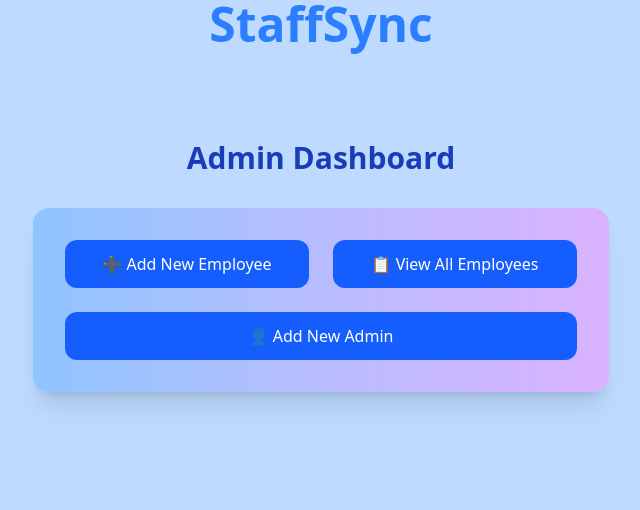
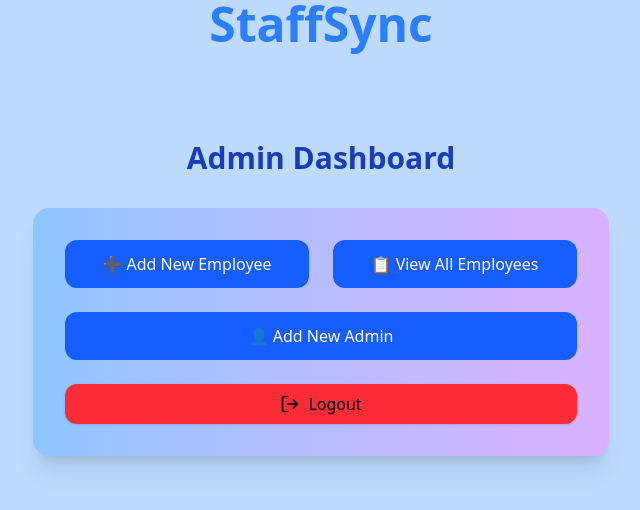
Before and after one commit to srz-anandhu/emp-client, a React (Vite) app in the folder client/: page /admin/dashboard in a window 1280 px wide. Shown: the top 510 px of the page, without its empty margins (319-959 px from the left). Built offline with nearby package versions, Linux system fonts and the light colour scheme.

Commit message:
added logout in the admin dashboard for successful logout for admins

```diff
--- a/client/package.json
+++ b/client/package.json
@@ -12,6 +12,7 @@
   "dependencies": {
     "@tailwindcss/vite": "^4.1.6",
     "axios": "^1.9.0",
+    "lucide-react": "^0.525.0",
     "react": "^19.1.0",
     "react-dom": "^19.1.0",
     "react-router": "^7.6.0",
--- a/client/src/components/AdminDash.jsx
+++ b/client/src/components/AdminDash.jsx
@@ -1,8 +1,16 @@
 import { useNavigate } from "react-router-dom";
 import Header from "../components/Header";
+import { LogOut } from "lucide-react";
 
 export default function AdminDash() {
     const navigate = useNavigate();
+
+    const handleLogout = () => {
+        localStorage.removeItem("refreshToken")
+        localStorage.removeItem("token")
+
+        navigate("/")
+    }
 
     return (
         <div className="min-h-screen bg-blue-200 flex flex-col items-center px-4">
@@ -34,6 +42,17 @@ export default function AdminDash() {
                     >
                         👤 Add New Admin
                     </button>
+
+                    {/* Logout Button */}
+
+                    <button
+                        onClick={handleLogout}
+                        className="flex items-center justify-center gap-2 bg-red-500 text-black py-2 px-4 rounded-xl shadow hover:bg-red-600 transition col-span-full"
+                    >
+                        <LogOut size={20} color="black" />
+                        Logout
+                    </button>
+
                 </div>
             </div>
         </div>
```
Also changed, not shown: 1 other file (tests, documents, lock files or other folders).
